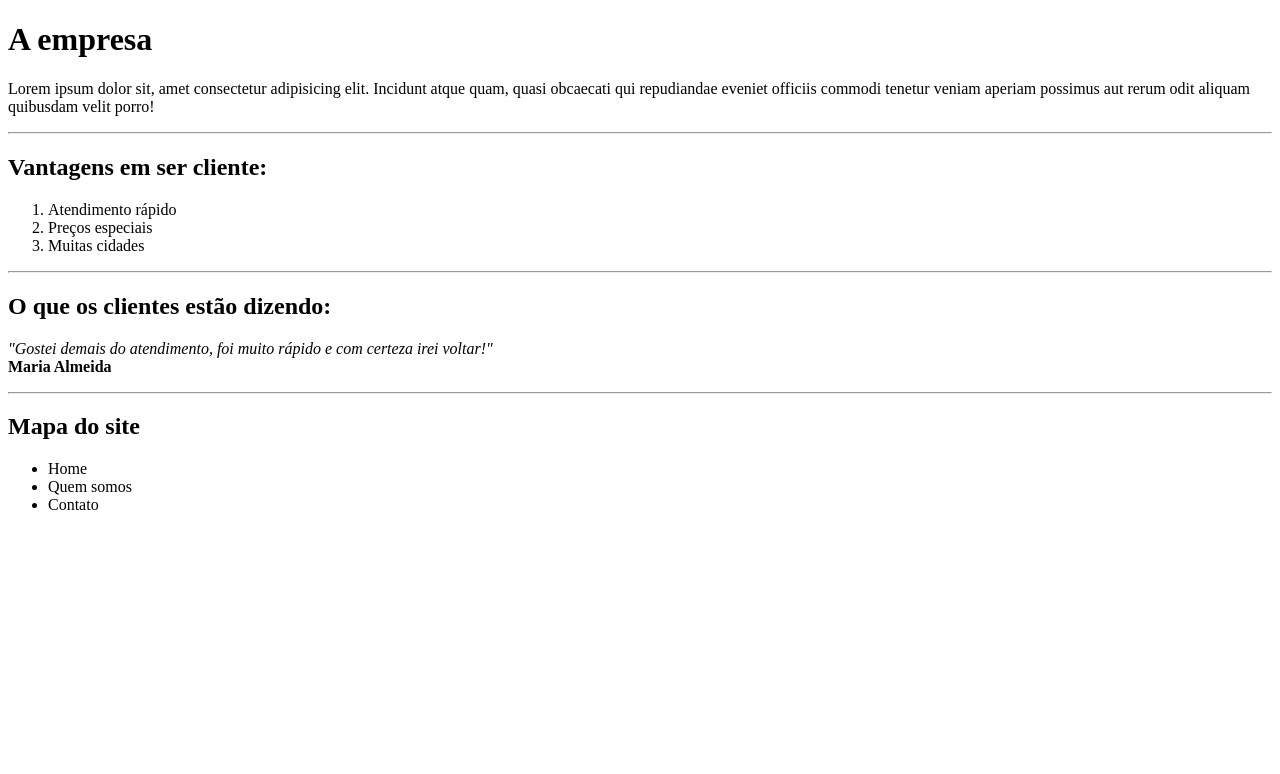
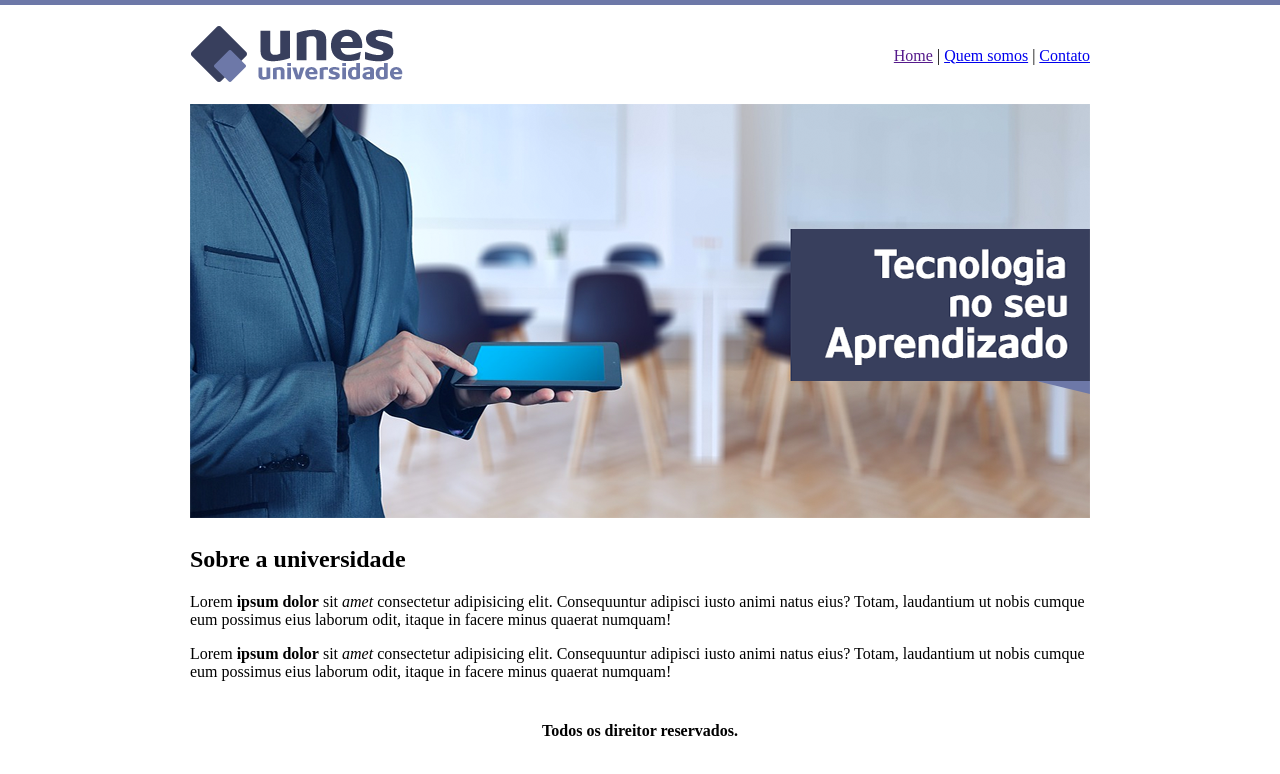
Before and after one commit to lucas-novaesm/projeto1, a plain HTML site: page index.html in a window 1280 px wide. Drawn offline with Linux system fonts and the light colour scheme.

Commit message:
página home concluída

```diff
--- a/index.html
+++ b/index.html
@@ -4,43 +4,50 @@
         <meta charset="UTF-8">
         <meta http-equiv="X-UA-Compatible" content="IE=edge">
         <meta name="viewport" content="width=device-width, initial-scale=1.0">
-        <title>Meu site</title>
+        <title>UNES - Página Inicial</title>
     </head>
-    <body>
-        <h1>A empresa</h1>
-        <p>
-            Lorem ipsum dolor sit, amet consectetur adipisicing elit. Incidunt
-            atque quam, quasi obcaecati qui repudiandae eveniet officiis commodi
-            tenetur veniam aperiam possimus aut rerum odit aliquam quibusdam velit porro!
-        </p>
+    <body background="imagens/fundo2.png">
+        <table border="0" width="900px" align="center">
+            <tr>
+                <td height="89"><img src="imagens/logo.png" alt="logo"></td>
+                <td align="right">
+                    <a href="">Home</a>  |
+                    <a href="quem-somos.html">Quem somos</a> |
+                    <a href="contato.html">Contato</a>
+                </td>
+            </tr>
 
-        <hr>
+            <tr>
+                <td colspan="2">
+                    <img src="imagens/capa.png" alt="">
+                </td>
+            </tr>
 
-        <h2>Vantagens em ser cliente:</h2>
+            <tr>
+                <td colspan="2">
 
-        <ol>
-            <li>Atendimento rápido</li>
-            <li>Preços especiais</li>
-            <li>Muitas cidades</li>
-        </ol>
+                    <h2>Sobre a universidade</h2>
+                    <p>
+                        Lorem <strong>ipsum dolor</strong> sit <em>amet</em> consectetur adipisicing elit. Consequuntur
+                        adipisci iusto animi natus eius? Totam, laudantium ut nobis cumque eum
+                        possimus eius laborum odit, itaque in facere minus quaerat numquam!
+                    </p>
 
-        <hr>
+                    <p>
+                        Lorem <strong>ipsum dolor</strong> sit <em>amet</em> consectetur adipisicing elit. Consequuntur
+                        adipisci iusto animi natus eius? Totam, laudantium ut nobis cumque eum
+                        possimus eius laborum odit, itaque in facere minus quaerat numquam!
+                    </p>
 
-        <h2>O que os clientes estão dizendo:</h2>
-        <p>
-            <em>"Gostei demais do atendimento, foi muito rápido e com certeza irei voltar!"</em> <br>
-            <strong>Maria Almeida</strong>
-        </p>
+                </td>
+            </tr>
 
-        <hr>
-
-        <h2>Mapa do site</h2>
-
-        <ul>
-            <li>Home</li>
-            <li>Quem somos</li>
-            <li>Contato</li>
-        </ul>
+            <tr>
+                <td colspan="2" align="center">
+                    <h4>Todos os direitor reservados.</h4>
+                </td>
+            </tr>
+        </table>
 
     </body>
 </html>
```
Also changed, not shown: imagens/capa.png (added), imagens/fundo.png (added), imagens/fundo2.png (added), imagens/logo.png (added).
